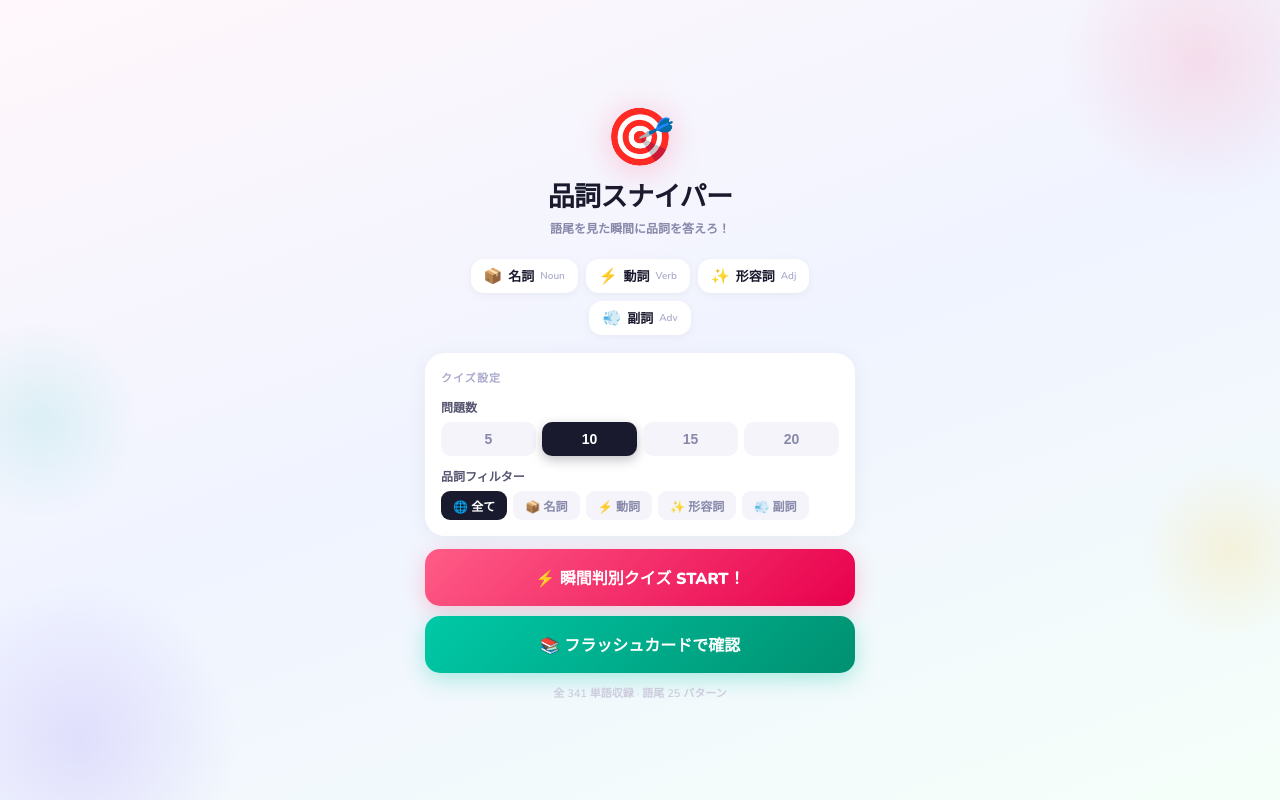
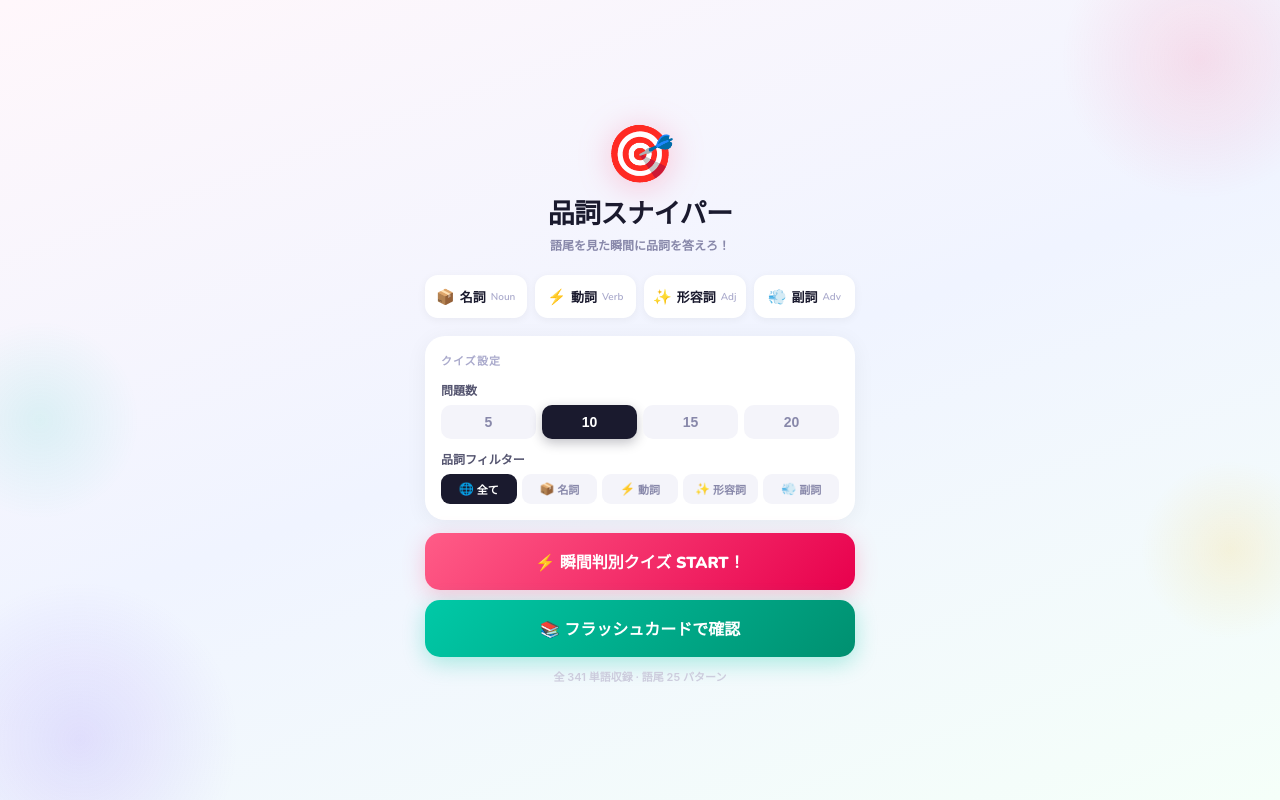
Before and after one commit to 39yh/react-yfdc1jxd, a React (Create React App) app: page / in a window 1280 px wide. Built offline with nearby package versions, Linux system fonts and the light colour scheme.

Commit message:
UIUX調整chatGPT

```diff
--- a/src/App.js
+++ b/src/App.js
@@ -563,12 +563,12 @@ export default function App() {
               <p style={{color:"#8888AA",fontSize:12,fontWeight:600}}>語尾を見た瞬間に品詞を答えろ！</p>
             </div>
 
-            <div style={{display:"flex",gap:8,marginBottom:18,justifyContent:"center",flexWrap:"wrap"}}>
+            <div className="pos-overview">
               {Object.entries(POS_CONFIG).map(([pos,cfg]) => (
-                <div key={pos} style={{background:"#fff",borderRadius:13,padding:"7px 13px",boxShadow:"0 2px 10px #0000000D",display:"flex",alignItems:"center",gap:6}}>
-                  <span style={{fontSize:15}}>{cfg.emoji}</span>
-                  <span style={{fontSize:13,fontWeight:800,color:"#1A1A2E"}}>{pos}</span>
-                  <span style={{fontSize:10,color:"#AAAACC",fontWeight:600}}>{cfg.sub}</span>
+                <div key={pos} className="pos-overview-item">
+                  <span className="pos-overview-emoji">{cfg.emoji}</span>
+                  <span className="pos-overview-name">{pos}</span>
+                  <span className="pos-overview-sub">{cfg.sub}</span>
                 </div>
               ))}
             </div>
@@ -590,16 +590,16 @@ export default function App() {
               </div>
               <div>
                 <div style={{fontSize:12,fontWeight:700,color:"#555570",marginBottom:6}}>品詞フィルター</div>
-                <div style={{display:"flex",gap:6,flexWrap:"wrap"}}>
+                <div className="pos-filter-grid">
                   {["全て",...Object.keys(POS_CONFIG)].map(p => {
                     const cfg = POS_CONFIG[p];
                     return (
-                      <button key={p} className="btn" onClick={()=>setQFilter(p)} style={{
-                        padding:"6px 12px", borderRadius:9, fontSize:12, fontWeight:800,
+                      <button key={p} className="btn pos-filter-button" onClick={()=>setQFilter(p)} style={{
+                        borderRadius:9, fontWeight:800,
                         background:qFilter===p?(cfg?.hue||"#1A1A2E"):"#F4F4FA",
                         color:qFilter===p?"#fff":"#8888AA",
                         boxShadow:qFilter===p?`0 3px 10px ${cfg?.hue||"#333"}55`:"none",
-                      }}>{cfg?`${cfg.emoji} ${p}`:"🌐 全て"}</button>
+                      }}><span className="pos-filter-emoji">{cfg?.emoji || "🌐"}</span><span>{p}</span></button>
                     );
                   })}
                 </div>
--- a/src/index.js
+++ b/src/index.js
@@ -2,6 +2,7 @@ import React, { StrictMode } from 'react';
 import { createRoot } from 'react-dom/client';
 
 import App from './App';
+import './style.css';
 
 const rootElement = document.getElementById('root');
 const root = createRoot(rootElement);
--- a/src/style.css
+++ b/src/style.css
@@ -9,3 +9,56 @@ html, body, #root {
   margin: 0;
   padding: 0;
 }
+
+.pos-overview {
+  display: grid;
+  grid-template-columns: repeat(4, minmax(0, 1fr));
+  gap: 8px;
+  margin-bottom: 18px;
+}
+
+.pos-overview-item {
+  min-width: 0;
+  min-height: 43px;
+  padding: 7px 6px;
+  display: flex;
+  align-items: center;
+  justify-content: center;
+  gap: 5px;
+  overflow: hidden;
+  white-space: nowrap;
+  background: #fff;
+  border-radius: 13px;
+  box-shadow: 0 2px 10px #0000000d;
+}
+
+.pos-overview-emoji { flex: 0 0 auto; font-size: 15px; }
+.pos-overview-name { flex: 0 0 auto; color: #1a1a2e; font-size: 13px; font-weight: 800; }
+.pos-overview-sub { min-width: 0; color: #aaaacc; font-size: 10px; font-weight: 600; }
+
+.pos-filter-grid {
+  display: grid;
+  grid-template-columns: repeat(5, minmax(0, 1fr));
+  gap: 5px;
+}
+
+.pos-filter-button {
+  min-width: 0;
+  padding: 7px 3px;
+  display: flex;
+  align-items: center;
+  justify-content: center;
+  gap: 3px;
+  white-space: nowrap;
+  font-size: 11px;
+}
+
+.pos-filter-emoji { font-size: 12px; }
+
+@media (max-width: 370px) {
+  .pos-overview { gap: 5px; }
+  .pos-overview-item { gap: 3px; padding-inline: 4px; }
+  .pos-overview-sub { display: none; }
+  .pos-filter-button { gap: 1px; font-size: 10px; }
+  .pos-filter-emoji { font-size: 10px; }
+}
```
Also changed, not shown: 8 other files (tests, documents, lock files or other folders).
